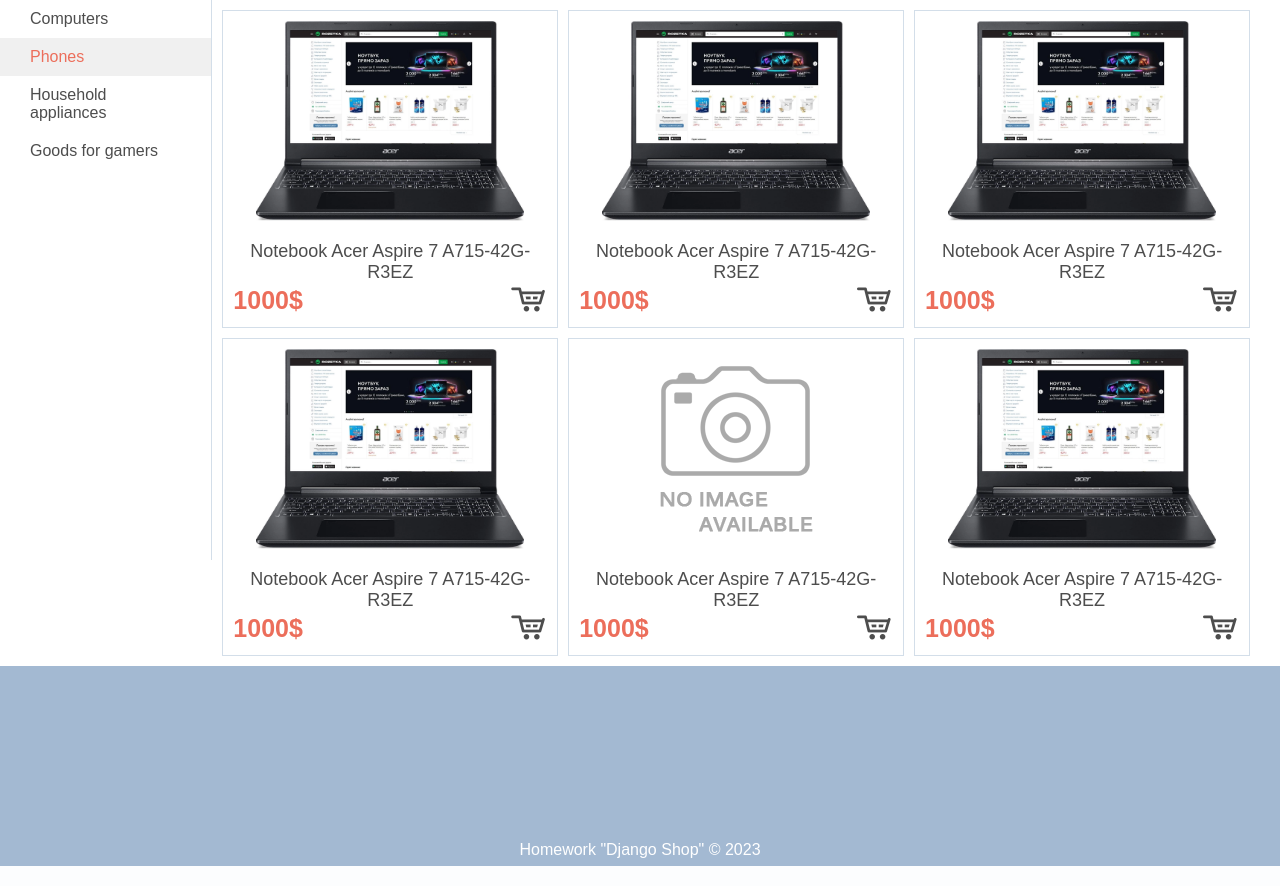
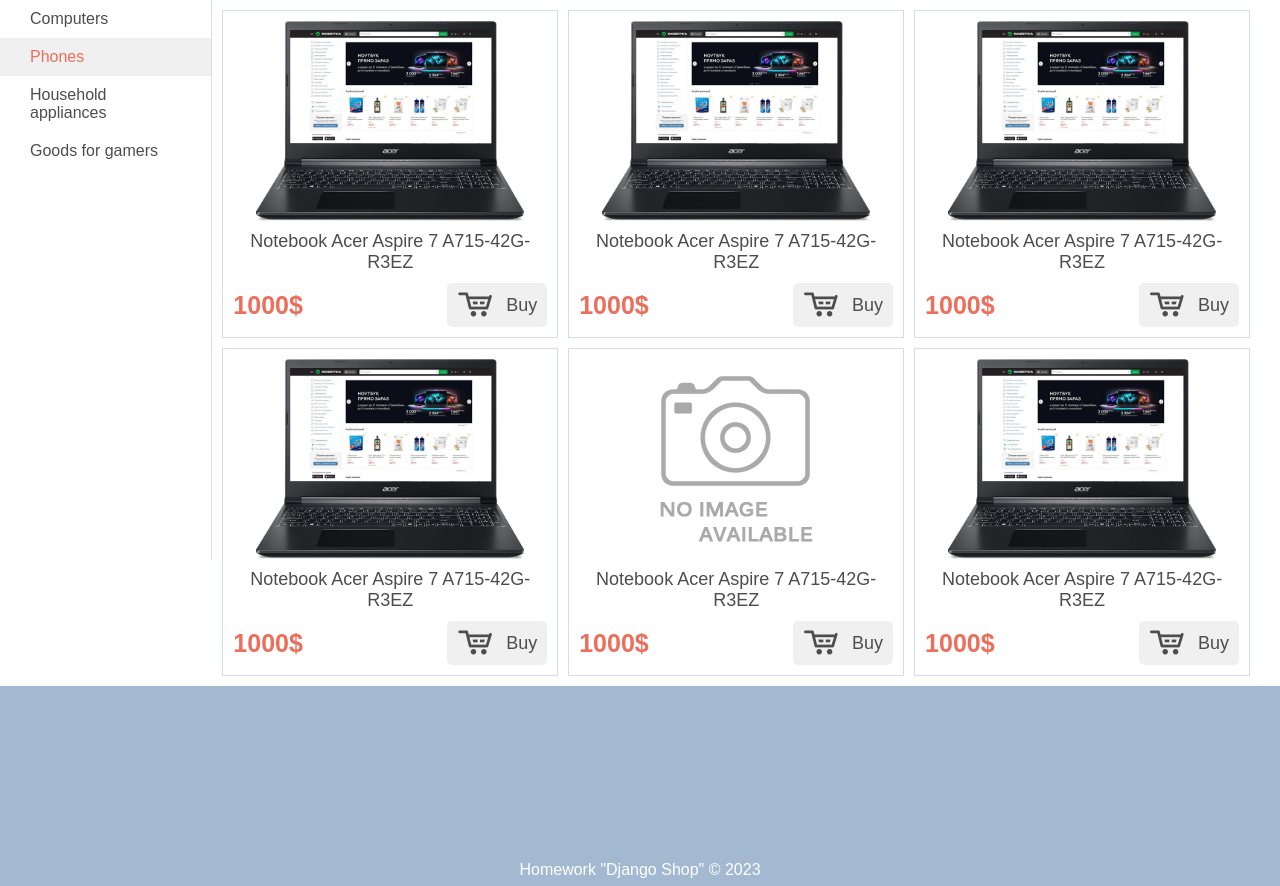
Before and after one commit to AndreyVitovtov/Django_Shop, a Django app: page / in a window 1280 px wide. Shown: the part 70-956 px from the top of the page. Run offline with Django 4.2, Linux system fonts and the light colour scheme.

Commit message:
updated button buy

```diff
--- a/Shop/app/static/css/main.css
+++ b/Shop/app/static/css/main.css
@@ -156,7 +156,7 @@
 main .product-title {
     text-align: center;
     font-size: 18px;
-    padding-top: 20px;
+    padding: 10px;
 }
 
 main .product-title a {
@@ -169,13 +169,26 @@
     color: var(--buttonTxtColor);
 }
 
-main .product-add-to-cart {
+main .product-add-to-cart a {
+    display: flex;
+    justify-content: space-between;
+    align-items: center;
+    padding: 5px;
+    border-radius: 5px;
+    width: 100px;
+    font-size: 18px;
+    background-color: var(--buttonBgColor);
+    transition: 0.2s;
+}
+
+main .product-add-to-cart i {
     font-size: var(--iconsSize);
 }
 
 main .product-add-to-cart a {
     color: var(--iconsColor);
     transition: 0.2s;
+    padding-right: 10px;
 }
 
 main .product-add-to-cart a:hover {
--- a/Shop/app/templates/home.html
+++ b/Shop/app/templates/home.html
@@ -29,7 +29,7 @@
                         </div>
                         <div class="product-add-to-cart">
                             <a href="">
-                                <i class="icon-cart"></i>
+                                 <i class="icon-cart"></i> Buy
                             </a>
                         </div>
                     </div>
```
